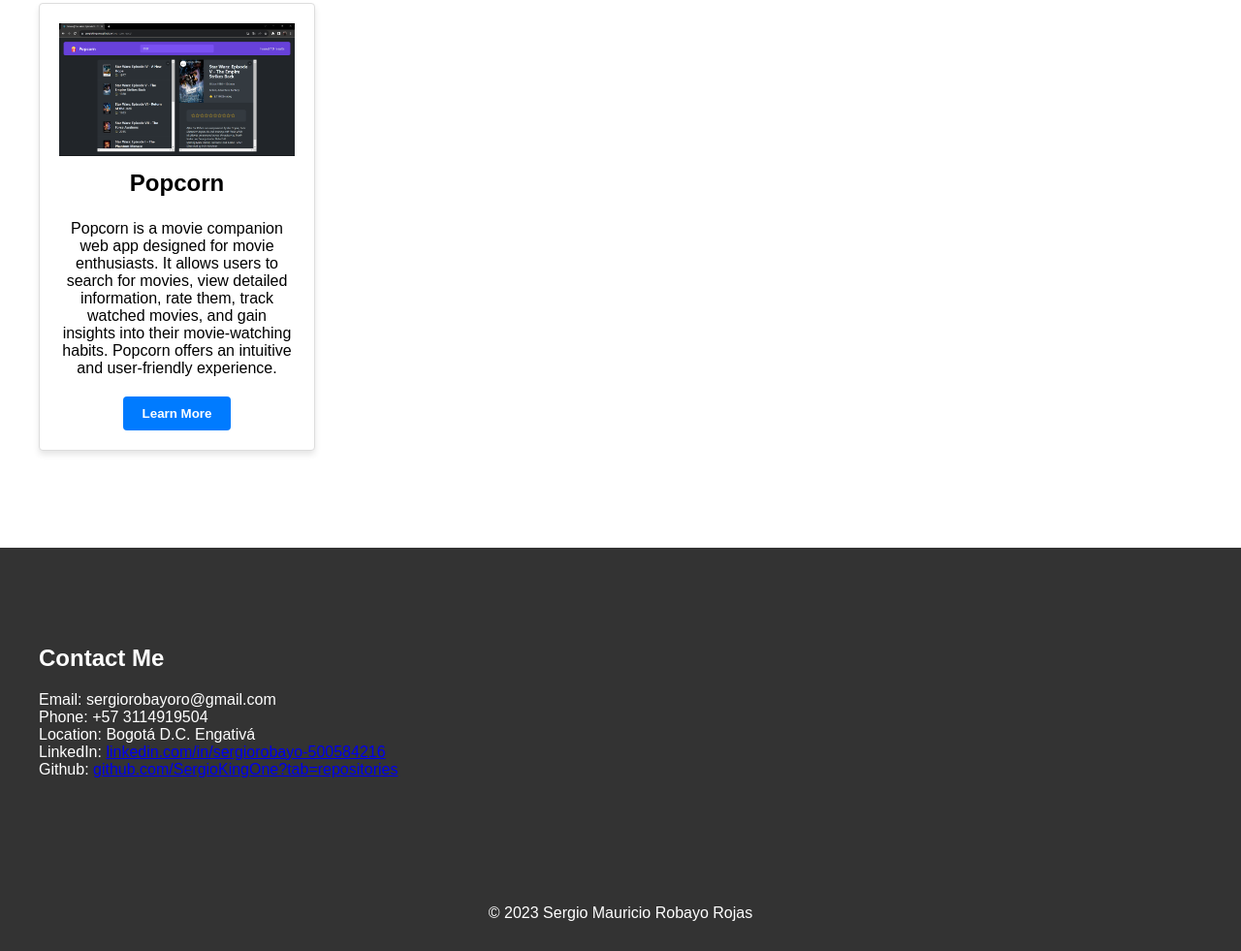
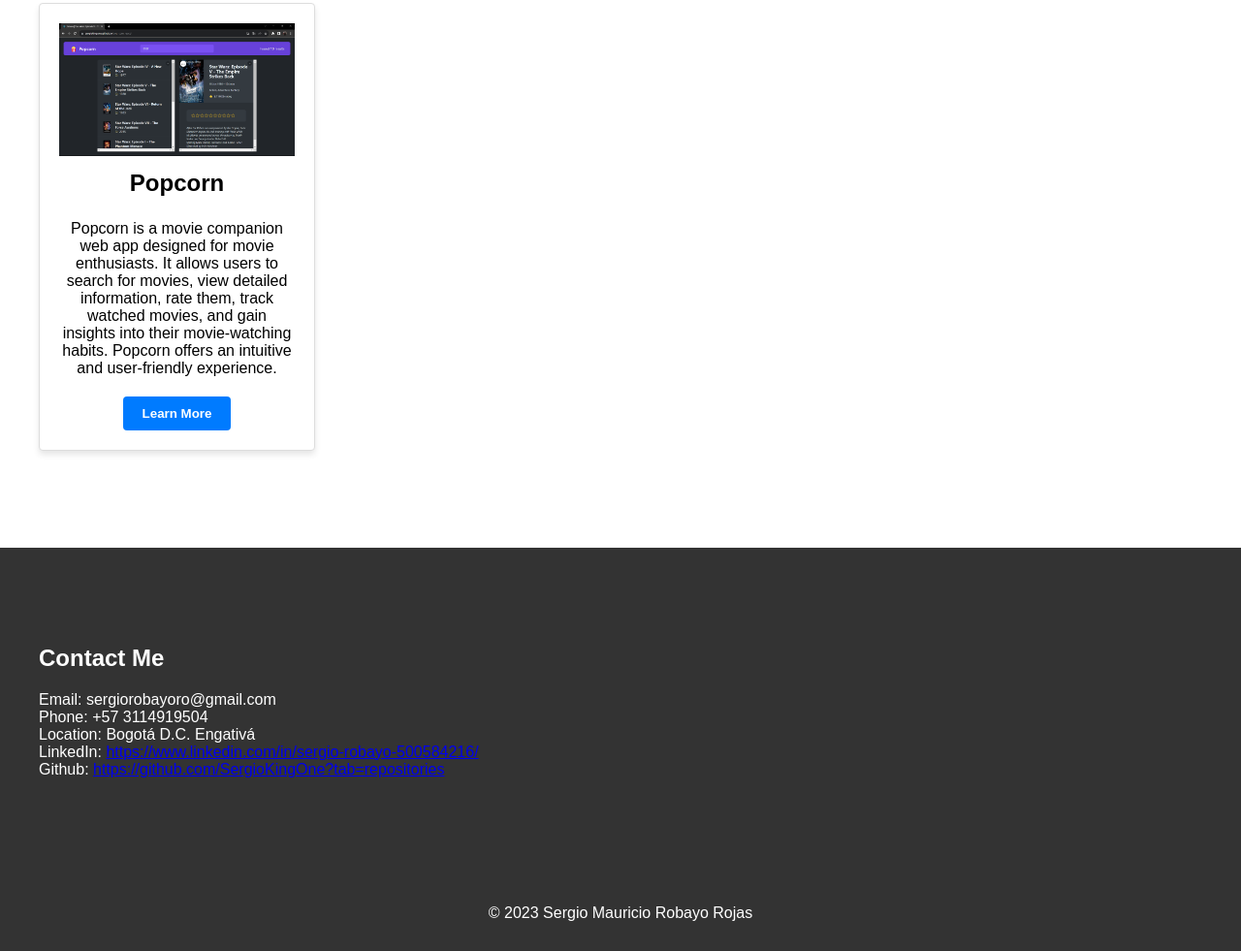
Before and after one commit to SergioKingOne/portfolio-sergio, a plain HTML site: page index.html in a window 1280 px wide. Shown: the part 920-1901 px from the top of the page at 97% size. Drawn offline with Linux system fonts and the light colour scheme.

Commit message:
Social media links

```diff
--- a/index.html
+++ b/index.html
@@ -106,14 +106,16 @@
         <p>Location: Bogotá D.C. Engativá</p>
         <p>
           LinkedIn:
-          <a href="linkedin.com/in/sergiorobayo-500584216"
-            >linkedin.com/in/sergiorobayo-500584216</a
+          <a
+            href="https://www.linkedin.com/in/sergio-robayo-500584216/"
+            target="_blank"
+            >https://www.linkedin.com/in/sergio-robayo-500584216/</a
           >
         </p>
         <p>
           Github:
-          <a href="github.com/SergioKingOne?tab=repositories"
-            >github.com/SergioKingOne?tab=repositories</a
+          <a href="https://github.com/SergioKingOne?tab=repositories"
+            >https://github.com/SergioKingOne?tab=repositories</a
           >
         </p>
       </div>
```
